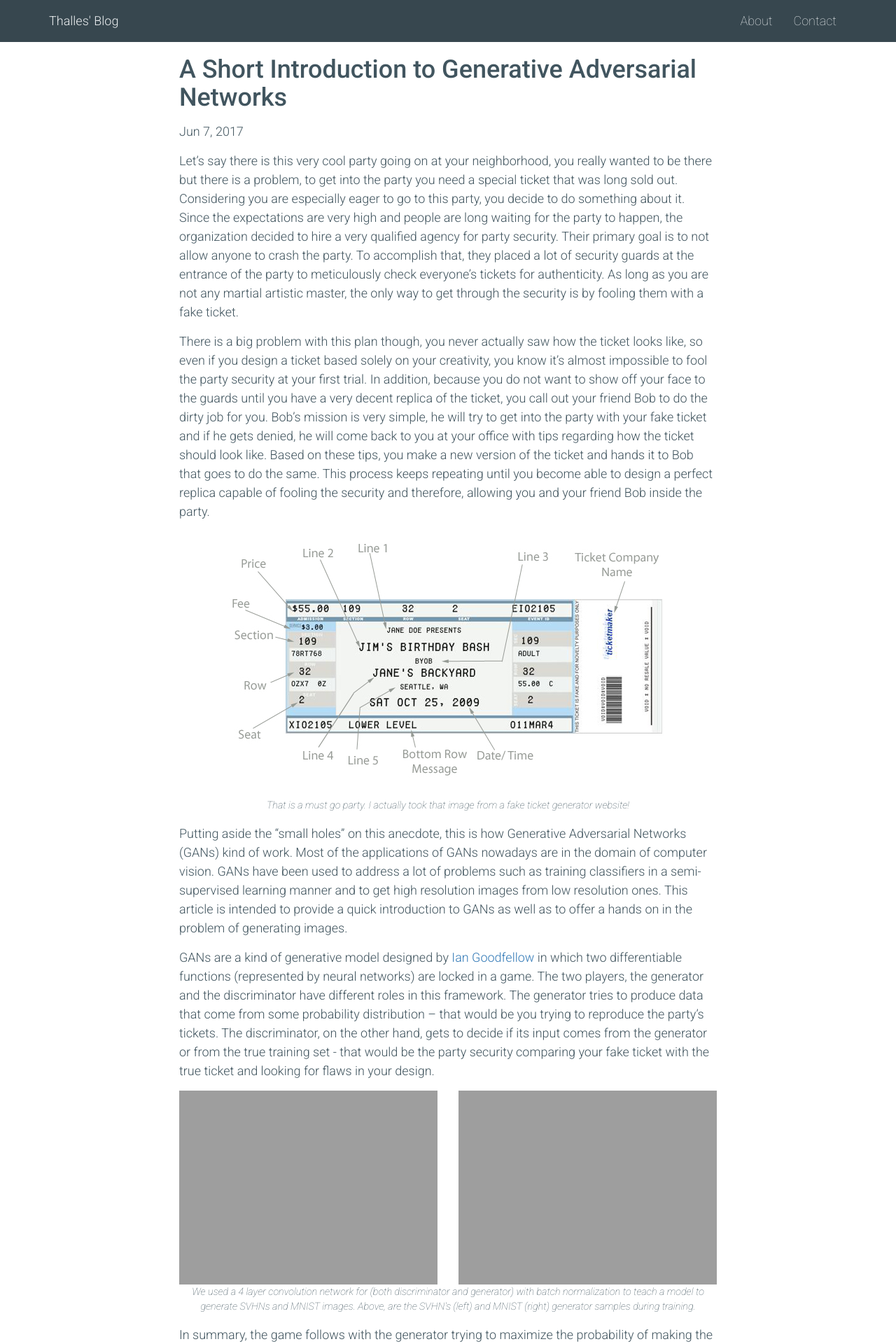
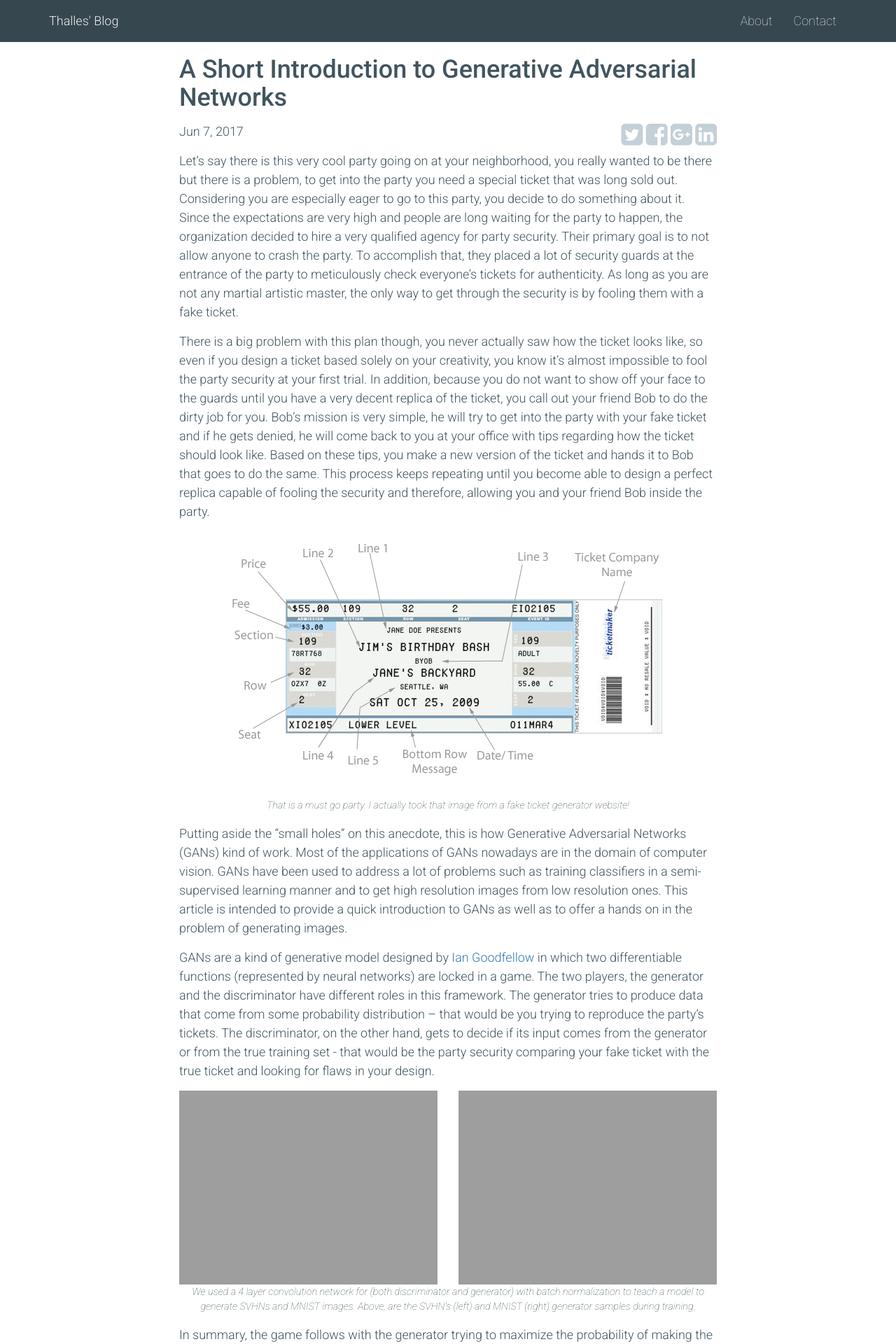
Before and after one commit to sthalles/sthalles.github.io, a Jekyll site: the page built from _posts/2017-06-07-intro-to-gans.markdown, in a window 1280 px wide. Shown: the top 1920 px of the page at 70% size. Built offline with Jekyll 4.4.1, drawn with Linux system fonts in a browser that asks for light colours; nearby versions of some CDN libraries; comment, search, counter and statistics services are not loaded.

Commit message:
allow sharing mechanism

```diff
--- a/_config.yml
+++ b/_config.yml
@@ -52,3 +52,4 @@ permalink: /:title/
 google_analytics: UA-100678030-1
 disqus:
   shortname: sthalles-github-io
+allow_sharing: true
--- a/_includes/head.html
+++ b/_includes/head.html
@@ -7,6 +7,7 @@
 
   <title>{{ page.title }} - {{ site.title }}</title>
 
+  <link rel="stylesheet" href="//maxcdn.bootstrapcdn.com/font-awesome/4.3.0/css/font-awesome.min.css">
   <link rel="stylesheet" type="text/css" href="{{ site.path }}/css/main.css" >
   <script src="https://ajax.googleapis.com/ajax/libs/jquery/1.11.2/jquery.min.js"></script>
   <link href="https://fonts.googleapis.com/css?family=Roboto:100,100i,300,300i,400,400i,500,500i" rel="stylesheet">
--- /dev/null
+++ b/_includes/share-posts.html
@@ -0,0 +1,17 @@
+<div class="pull-right share-icons-container">
+  <a href="https://twitter.com/intent/tweet?text={{ page.title }}&url={{ site.url }}{{ page.url }}&via={{ site.twitter_username }}&related={{ site.twitter_username }}" rel="nofollow" target="_blank" title="Share on Twitter">
+    <i class="twitter-hover-color fa fa-twitter-square fa-2x" aria-hidden="true"></i>
+  </a>
+
+  <a href="https://facebook.com/sharer.php?u={{ site.url }}{{ page.url }}" rel="nofollow" target="_blank" title="Share on Facebook">
+    <i class="facebook-hover-color fa fa-facebook-square fa-2x" aria-hidden="true"></i>
+  </a>
+
+  <a href="https://plus.google.com/share?url={{ site.url }}{{ page.url }}" rel="nofollow" target="_blank" title="Share on Google+">
+    <i class="googleplus-hover-color fa fa-google-plus-square fa-2x" aria-hidden="true"></i>
+  </a>
+
+  <a href="http://www.linkedin.com/shareArticle?mini=true&url={{ site.url }}{{ page.url }}&title={{page.title}}&summary={{page.description}}&source=<DOMAIN>">
+    <i class="linkedin-hover-color fa fa-linkedin-square fa-2x" aria-hidden="true"></i>
+  </a>
+</div>
--- a/_layouts/post.html
+++ b/_layouts/post.html
@@ -6,6 +6,9 @@ comments: true
 
   <header class="post-header">
     <h1 class="post-title" itemprop="name headline">{{ page.title | escape }}</h1>
+
+    <div class="row">
+      <div class="col-xs-5">
         <p class="post-meta">
           <time datetime="{{ page.date | date_to_xmlschema }}" itemprop="datePublished">
           {% assign date_format = site.minima.date_format | default: "%b %-d, %Y" %}
@@ -14,6 +17,15 @@ comments: true
           {% if page.author %}
           • <span itemprop="author" itemscope itemtype="http://schema.org/Person"><span itemprop="name">{{ page.author }}</span></span>
         {% endif %}</p>
+      </div>
+      <div class="col-xs-7">
+        {%if site.allow_sharing == true%}
+        {% include share-posts.html %}
+        {% endif %}
+      </div>
+    </div>
+
+
   </header>
 
   <div class="post-content" itemprop="articleBody">
--- a/css/_index.scss
+++ b/css/_index.scss
@@ -156,4 +156,30 @@ ul, ol, dl, figure,
 
 .navbar-right-links {
   font-weight: $small-font-weight;
+  border: none;
 }
+
+.share-icons-container a:hover, a:active, a:focus{
+  color: transparent !important;
+  text-decoration: none;
+}
+
+.share-icons-container i {
+  color: $disabled-text-color !important;
+}
+
+i.linkedin-hover-color:hover {
+  color: #0077B5 !important;
+}
+
+i.facebook-hover-color:hover {
+  color: #3b5998 !important;
+}
+
+i.googleplus-hover-color:hover {
+  color: #D34836 !important;
+}
+
+i.twitter-hover-color:hover {
+  color: #0084b4 !important;
+}
```
Lines whose indentation alone changed are shown as unchanged.
